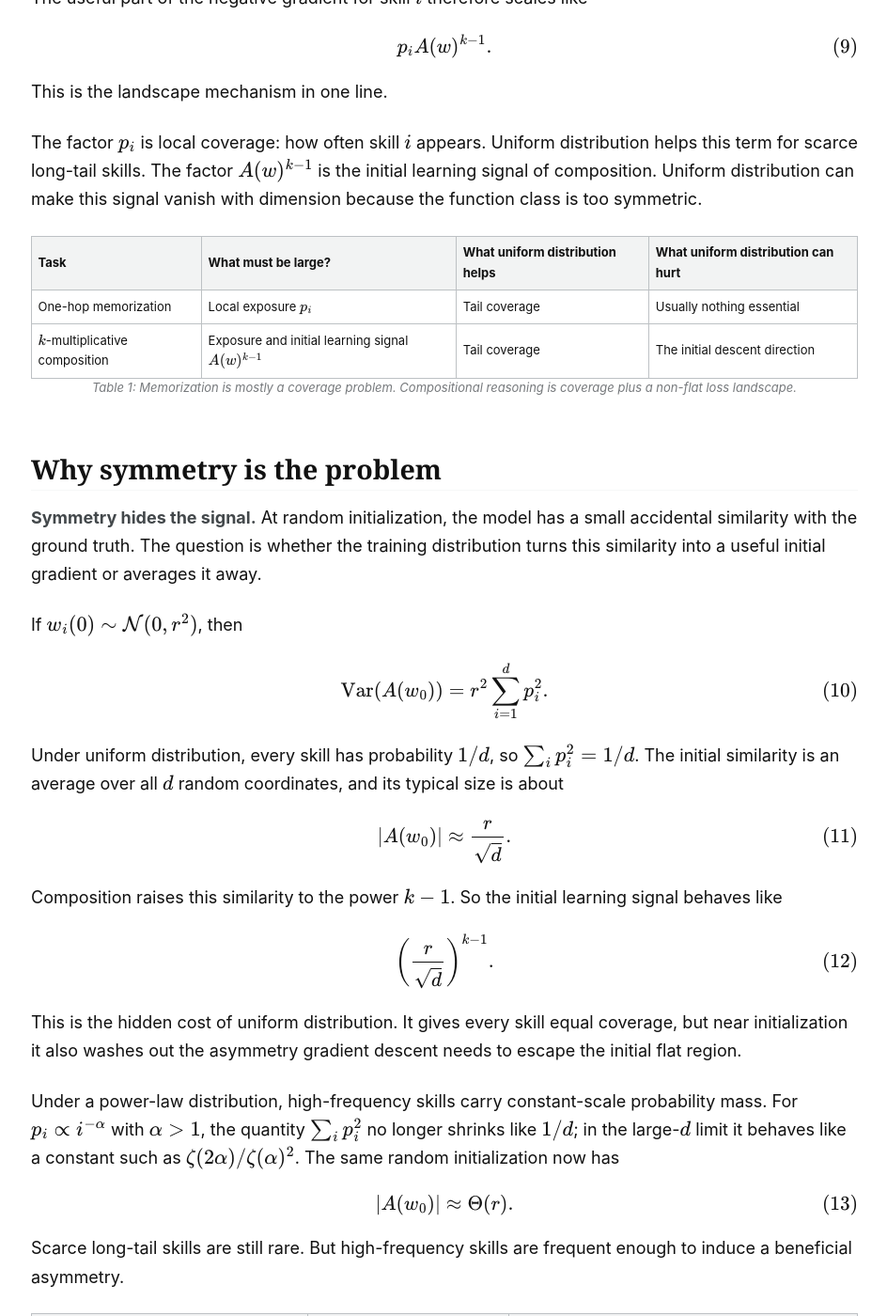
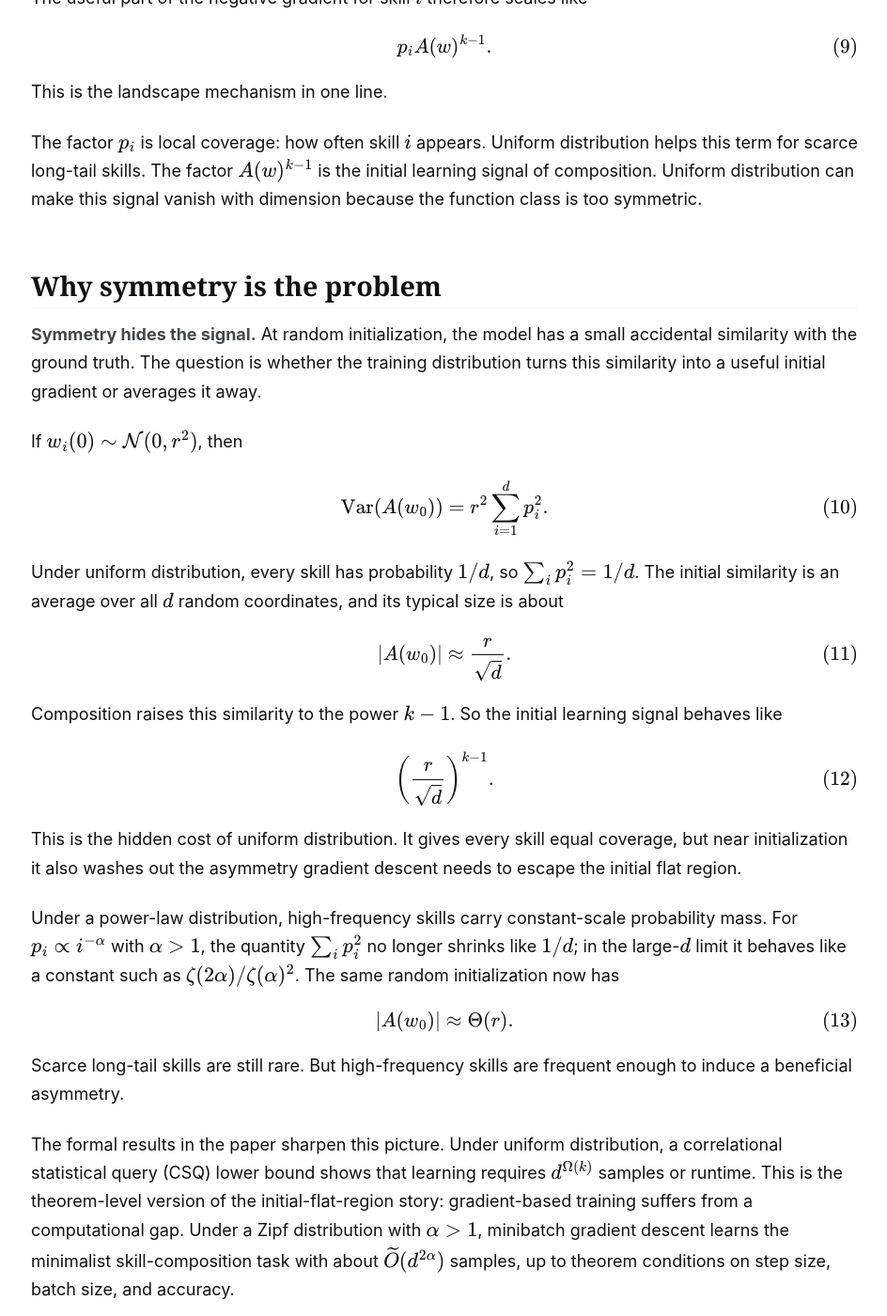
Before and after one commit to zixuan-wang-dlt/zixuan-wang-dlt.github.io, a Jekyll site: the page built from _posts/2026-06-23-power-law-compositional-reasoning.md, in a window 1280 px wide and 1400 px high, scrolled down 7220 px. Shown: the whole window at 94% size, without its empty margins (167-1111 px from the left). Built offline with Jekyll 4.4.1, drawn with Linux system fonts in a browser that asks for light colours; some web fonts are replaced; formulas are drawn with MathJax 3; comment, search, counter and statistics services are not loaded; some of the changed text lies outside the part shown.

Commit message:
Remove AI-looking tables from power-law blog

```diff
--- a/_posts/2026-06-23-power-law-compositional-reasoning.md
+++ b/_posts/2026-06-23-power-law-compositional-reasoning.md
@@ -205,13 +205,6 @@ This is the landscape mechanism in one line.
 
 The factor $p_i$ is local coverage: how often skill $i$ appears. Uniform distribution helps this term for scarce long-tail skills. The factor $A(w)^{k-1}$ is the initial learning signal of composition. Uniform distribution can make this signal vanish with dimension because the function class is too symmetric.
 
-| Task | What must be large? | What uniform distribution helps | What uniform distribution can hurt |
-| --- | --- | --- | --- |
-| One-hop memorization | Local exposure $p_i$ | Tail coverage | Usually nothing essential |
-| $k$-multiplicative composition | Exposure and initial learning signal $A(w)^{k-1}$ | Tail coverage | The initial descent direction |
-
-<p class="table-caption">Table 1: Memorization is mostly a coverage problem. Compositional reasoning is coverage plus a non-flat loss landscape.</p>
-
 ## Why symmetry is the problem
 
 **Symmetry hides the signal.** At random initialization, the model has a small accidental similarity with the ground truth. The question is whether the training distribution turns this similarity into a useful initial gradient or averages it away.
@@ -243,13 +236,6 @@ $$
 $$
 
 Scarce long-tail skills are still rare. But high-frequency skills are frequent enough to induce a beneficial asymmetry.
-
-| Training distribution | Initial similarity | What gradient descent sees |
-| --- | ---: | --- |
-| Uniform distribution | $r/\sqrt d$ | initial flat region |
-| Power-law distribution | $\Theta(r)$ | clearer descent direction |
-
-<p class="table-caption">Table 2: Power-law distribution helps by improving the initial loss landscape, not by making rare skills common.</p>
 
 The formal results in the paper sharpen this picture. Under uniform distribution, a correlational statistical query (CSQ) lower bound shows that learning requires $d^{\Omega(k)}$ samples or runtime. This is the theorem-level version of the initial-flat-region story: gradient-based training suffers from a computational gap. Under a Zipf distribution with $\alpha>1$, minibatch gradient descent learns the minimalist skill-composition task with about $\widetilde O(d^{2\alpha})$ samples, up to theorem conditions on step size, batch size, and accuracy.
 
--- a/_sass/_page.scss
+++ b/_sass/_page.scss
@@ -349,14 +349,6 @@
     }
   }
 
-  .table-caption {
-    margin-top: -1em;
-    color: mix(#fff, $text-color, 25%);
-    font-size: $type-size-6;
-    font-style: italic;
-    line-height: 1.45;
-    text-align: center;
-  }
 }
 
 .page__hero {
```
